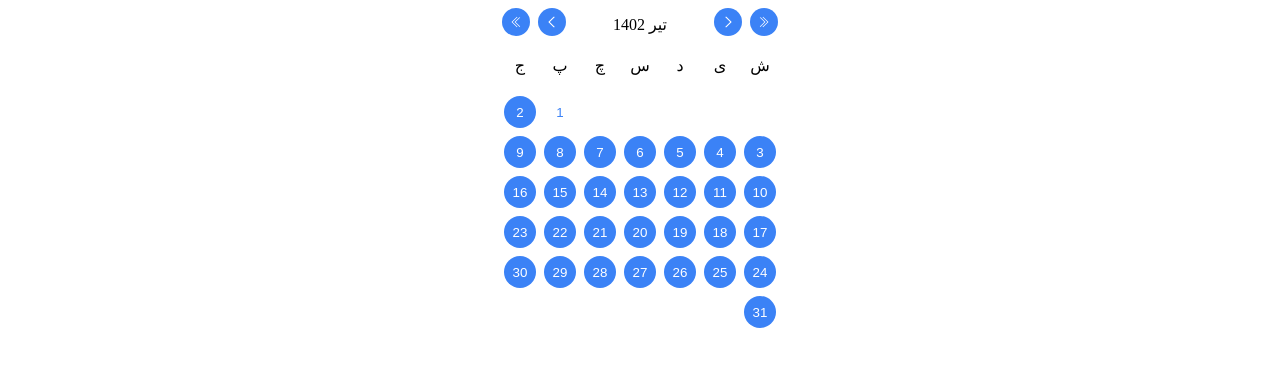
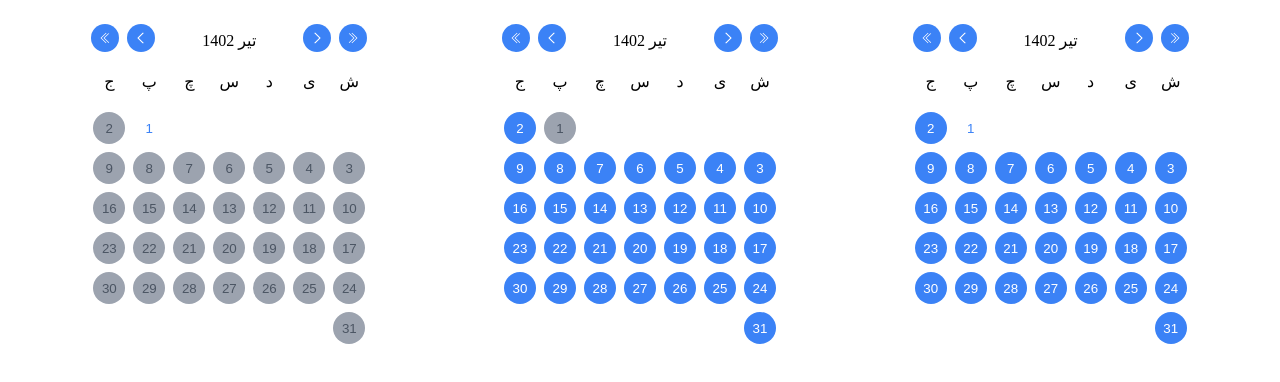
Before and after one commit to IlrichlI/persian-components, a Vue app: page / in a window 1280 px wide. Shown: the top 382 px of the page. Built offline with nearby package versions, Linux system fonts and the light colour scheme.

Commit message:
feat(date-picker): min and max

```diff
--- a/packages/JalaaliDatePicker/JalaaliDatePicker.vue
+++ b/packages/JalaaliDatePicker/JalaaliDatePicker.vue
@@ -1,11 +1,20 @@
 <script setup lang="ts">
-import { useJalali } from './'
+import { useJalali } from './useJalali'
 import NextMonthArrow from './components/NextMonthArrow.vue'
 import NextYearArrow from './components/NextYearArrow.vue'
 import PreviousMonthArrow from './components/PreviousMonthArrow.vue'
 import PreviousYearArrow from './components/PreviousYearArrow.vue'
 
-const emit = defineEmits(['selectDate'])
+const props = defineProps({
+  min: {
+    type: Date
+  },
+  max: {
+    type: Date
+  }
+})
+
+const emit = defineEmits(['on-select'])
 
 const {
   daysInMonth,
@@ -17,12 +26,26 @@ const {
   selectDate,
   getActiveDay,
   getEmptyDivesOfTheWeek,
-  weekDays
+  weekDays,
+  selectedDate,
+  isLessThanMinDate,
+  isMoreThanMaxDate
 } = useJalali()
 
 const selectingDate = (day: number) => {
-  emit('onSelectDate', day)
   selectDate(day)
+  emit('on-select', JSON.parse(JSON.stringify(selectedDate)))
+}
+
+const getDateClasses = (day: number) => {
+  if (
+    (props.min && isLessThanMinDate(day, props.min)) ||
+    (props.max && isMoreThanMaxDate(day, props.max))
+  ) {
+    return '!text-gray-600 !bg-gray-400 pointer-events-none'
+  }
+
+  if (getActiveDay(day)) return '!text-blue-500 bg-white'
 }
 </script>
 
@@ -56,12 +79,12 @@ const selectingDate = (day: number) => {
         <div class="w-8 h-8 text-center" v-for="(w, i) in weekDays" :key="i">
           {{ w }}
         </div>
-        <div v-for="(m, i) in new Array(getEmptyDivesOfTheWeek)" :key="i" />
+        <div v-for="(_, i) in new Array(getEmptyDivesOfTheWeek)" :key="i" />
         <template v-for="(day, i) in Array.from({ length: daysInMonth }, (_, i) => i + 1)" :key="i">
           <button
             class="day-btn bg-blue-500 border-none text-white w-8 h-8 rounded-full transition-all hover:bg-blue-200 hover:text-blue-600 cursor-pointer"
             @click="selectingDate(day)"
-            :class="{ '!text-blue-500 bg-white': getActiveDay(day) }"
+            :class="getDateClasses(day)"
           >
             {{ day }}
           </button>
--- a/packages/JalaaliDatePicker/index.ts
+++ b/packages/JalaaliDatePicker/index.ts
@@ -1,2 +1 @@
 export { default as JalaaliDatePicker } from './JalaaliDatePicker.vue'
-export { default as useJalali } from './useJalali'
--- /dev/null
+++ b/packages/JalaaliDatePicker/jalali.ts
@@ -0,0 +1,81 @@
+/**  Gregorian & Jalali (Hijri_Shamsi,Solar) Date Converter Functions
+Author: JDF.SCR.IR =>> Download Full Version :  http://jdf.scr.ir/jdf
+License: GNU/LGPL _ Open Source & Free :: Version: 2.81 : [2020=1399]
+---------------------------------------------------------------------
+355746=361590-5844 & 361590=(30*33*365)+(30*8) & 5844=(16*365)+(16/4)
+355666=355746-79-1 & 355668=355746-79+1 &  1595=605+990 &  605=621-16
+990=30*33 & 12053=(365*33)+(32/4) & 36524=(365*100)+(100/4)-(100/100)
+1461=(365*4)+(4/4) & 146097=(365*400)+(400/4)-(400/100)+(400/400)  */
+
+export function gregorianToJalali(gy: number, gm: number, gd: number) {
+  let jy, jm, jd, days
+  const g_d_m = [0, 31, 59, 90, 120, 151, 181, 212, 243, 273, 304, 334]
+  const gy2 = gm > 2 ? gy + 1 : gy
+  days =
+    355666 +
+    365 * gy +
+    ~~((gy2 + 3) / 4) -
+    ~~((gy2 + 99) / 100) +
+    ~~((gy2 + 399) / 400) +
+    gd +
+    g_d_m[gm - 1]
+  jy = -1595 + 33 * ~~(days / 12053)
+  days %= 12053
+  jy += 4 * ~~(days / 1461)
+  days %= 1461
+  if (days > 365) {
+    jy += ~~((days - 1) / 365)
+    days = (days - 1) % 365
+  }
+  if (days < 186) {
+    jm = 1 + ~~(days / 31)
+    jd = 1 + (days % 31)
+  } else {
+    jm = 7 + ~~((days - 186) / 30)
+    jd = 1 + ((days - 186) % 30)
+  }
+  return [jy, jm, jd]
+}
+
+export function jalaliToGregorian(jy: number, jm: number, jd: number) {
+  let gy, gm, gd, days
+  jy += 1595
+  days =
+    -355668 +
+    365 * jy +
+    ~~(jy / 33) * 8 +
+    ~~(((jy % 33) + 3) / 4) +
+    jd +
+    (jm < 7 ? (jm - 1) * 31 : (jm - 7) * 30 + 186)
+  gy = 400 * ~~(days / 146097)
+  days %= 146097
+  if (days > 36524) {
+    gy += 100 * ~~(--days / 36524)
+    days %= 36524
+    if (days >= 365) days++
+  }
+  gy += 4 * ~~(days / 1461)
+  days %= 1461
+  if (days > 365) {
+    gy += ~~((days - 1) / 365)
+    days = (days - 1) % 365
+  }
+  gd = days + 1
+  const sal_a = [
+    0,
+    31,
+    (gy % 4 === 0 && gy % 100 !== 0) || gy % 400 === 0 ? 29 : 28,
+    31,
+    30,
+    31,
+    30,
+    31,
+    31,
+    30,
+    31,
+    30,
+    31
+  ]
+  for (gm = 0; gm < 13 && gd > sal_a[gm]; gm++) gd -= sal_a[gm]
+  return [gy, gm, gd]
+}
--- a/packages/JalaaliDatePicker/useJalali.ts
+++ b/packages/JalaaliDatePicker/useJalali.ts
@@ -1,5 +1,6 @@
 import { reactive, ref, computed } from 'vue'
 import { format, addMonths, subMonths, addYears, subYears, getDaysInMonth } from 'date-fns-jalali'
+import { jalaliToGregorian } from './jalali'
 
 export const useJalali = () => {
   const currentMonth = ref(new Date())
@@ -42,11 +43,12 @@ export const useJalali = () => {
 
   const selectDate = (day: number) => {
     selectedDate.jalali = getJalaliDate(day)
-    selectedDate.gregorian = new Date(
-      currentMonth.value.getFullYear(),
-      currentMonth.value.getMonth(),
-      day
+    const [year, month, date] = jalaliToGregorian(
+      selectedDate.jalali.jYear,
+      selectedDate.jalali.jMonth,
+      selectedDate.jalali.jDay
     )
+    selectedDate.gregorian = new Date(year, month - 1, date)
   }
 
   const getActiveDay = (day: number) => {
@@ -99,6 +101,17 @@ export const useJalali = () => {
   // default selected is today
   selectDate(Number(format(currentMonth.value, 'dd')))
 
+  const isLessThanMinDate = (day: number, min: Date) => {
+    const jalali = getJalaliDate(day)
+    const [year, month, date] = jalaliToGregorian(jalali.jYear, jalali.jMonth, jalali.jDay)
+    return min > new Date(year, month - 1, date)
+  }
+  const isMoreThanMaxDate = (day: number, max: Date) => {
+    const jalali = getJalaliDate(day)
+    const [year, month, date] = jalaliToGregorian(jalali.jYear, jalali.jMonth, jalali.jDay)
+    return max < new Date(year, month - 1, date)
+  }
+
   return {
     selectedDate,
     currentMonth,
@@ -112,7 +125,10 @@ export const useJalali = () => {
     getActiveDay,
     getEmptyDivesOfTheWeek,
     getDayOfWeek,
-    weekDays
+    weekDays,
+    isLessThanMinDate,
+    isMoreThanMaxDate,
+    getJalaliDate
   }
 }
 
--- a/src/examples/JalaaliDatePickerExample.vue
+++ b/src/examples/JalaaliDatePickerExample.vue
@@ -1,7 +1,12 @@
 <template>
-  <JalaaliDatePicker />
+  <div class="grid grid-cols-3 p-4">
+    <JalaaliDatePicker :max="new Date()" />
+    <JalaaliDatePicker :min="new Date()" />
+    <JalaaliDatePicker @on-select="onSelectDate" />
+  </div>
 </template>
 
 <script setup lang="ts">
-import { JalaaliDatePicker } from '../../packages'
+import { JalaaliDatePicker } from '@/packages'
+const onSelectDate = (d: number) => console.log(d)
 </script>
--- a/tsconfig.app.json
+++ b/tsconfig.app.json
@@ -1,12 +1,12 @@
 {
   "extends": "@vue/tsconfig/tsconfig.dom.json",
-  "include": ["env.d.ts", "src/**/*", "src/**/*.vue", "packages/JalaaliDatePicker/index.ts"],
-  "exclude": ["src/**/__tests__/*"],
+  "include": ["env.d.ts", "./**/*", "./**/*.vue", "packages/JalaaliDatePicker/index.ts"],
+  "exclude": ["./**/__tests__/*"],
   "compilerOptions": {
     "composite": true,
     "baseUrl": ".",
     "paths": {
-      "@/*": ["./src/*"]
+      "@/*": ["./*"]
     }
   }
 }
--- a/vite.config.ts
+++ b/vite.config.ts
@@ -5,12 +5,10 @@ import vue from '@vitejs/plugin-vue'
 
 // https://vitejs.dev/config/
 export default defineConfig({
-  plugins: [
-    vue(),
-  ],
+  plugins: [vue()],
   resolve: {
     alias: {
-      '@': fileURLToPath(new URL('./src', import.meta.url))
+      '@': fileURLToPath(new URL('./', import.meta.url))
     }
   }
 })
```
Also changed, not shown: 1 other file (tests, documents, lock files or other folders).
